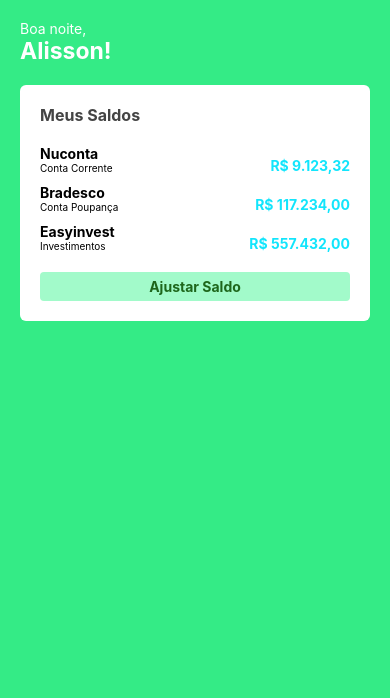
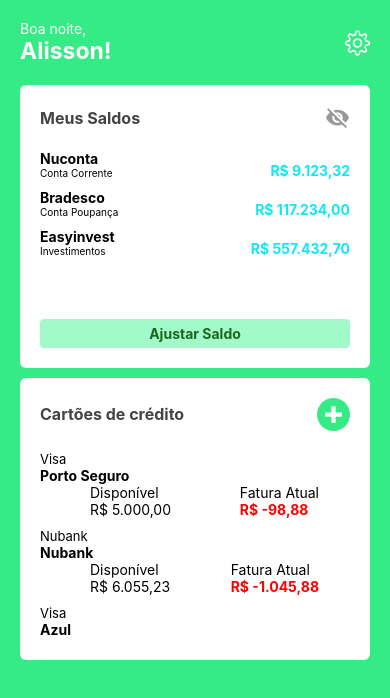
Before and after one commit to alissonph/app-organizze, a React Native app in the folder src/: screen / in a window 390 px wide. Shown: the top 698 px of the page. Built offline with nearby package versions, Linux system fonts and the light colour scheme.

Commit message:
Desenvolvimento

```diff
--- a/src/package.json
+++ b/src/package.json
@@ -13,6 +13,7 @@
     "react": "16.13.1",
     "react-dom": "16.13.1",
     "react-native": "https://github.com/expo/react-native/archive/sdk-40.0.1.tar.gz",
+    "react-native-vector-icons": "^7.1.0",
     "react-native-web": "~0.13.12",
     "styled-components": "^5.2.1"
   },
--- /dev/null
+++ b/src/src/Utils/index.tsx
@@ -0,0 +1,3 @@
+export var floatToMoney = (number,decimal=2) =>{
+    return number.toFixed(2).replace(".",",").replace(/(\d)(?=(\d{3})+(?!\d))/g, '$1.')
+}
--- /dev/null
+++ b/src/src/components/ResumoCartao/index.tsx
@@ -0,0 +1,27 @@
+import React from 'react';
+import { Text, TouchableOpacity, View } from 'react-native';
+import { styles } from './styles';
+import { floatToMoney } from '../../Utils';
+
+export default function ResumoCartao({ data }) {
+    return (
+        <TouchableOpacity>
+            <View style={styles.container}>
+                <View>
+                    <Text style={styles.company}>{data?.empresa}</Text>
+                    <Text style={styles.name}>{data?.nome}</Text>
+                </View>
+                <View style={styles.containerValues}>
+                    <View>
+                        <Text>Disponível</Text>
+                        <Text>R$ {floatToMoney(data?.limiteDisponivel)}</Text>
+                    </View>
+                    <View>
+                        <Text>Fatura Atual</Text>
+                        <Text style={styles.fatura}>R$ {floatToMoney(data?.faturaAtual)}</Text>
+                    </View>
+                </View>
+            </View>
+        </TouchableOpacity>
+    );
+}
--- /dev/null
+++ b/src/src/components/ResumoCartao/styles.tsx
@@ -0,0 +1,25 @@
+import { StyleSheet } from 'react-native';
+
+export const styles = StyleSheet.create({
+    container: {
+        paddingBottom: 10,
+        margin: 0,
+    },
+    company:{
+        fontSize: 13,
+    },
+    name:{
+        fontSize: 14,
+        fontWeight: 'bold'
+    },
+    containerValues: {
+        paddingLeft: 50,
+        width: '90%',
+        flexDirection: 'row',
+        justifyContent: 'space-between'
+    },
+    fatura:{
+        color: 'red',
+        fontWeight: 'bold'
+    }
+});
--- /dev/null
+++ b/src/src/components/ResumoCartoes/index.tsx
@@ -0,0 +1,50 @@
+import React, { useState } from 'react';
+import { styles } from './styles';
+import ResumoCartao from '../ResumoCartao';
+import { Button, FlatList, Text, TouchableOpacity, View } from 'react-native';
+import Icon from 'react-native-vector-icons/MaterialCommunityIcons';
+
+//eye-off e eye-outline
+export default function ResumoCartoes() {
+    return (
+        <View style={styles.container}>
+            <View style={styles.containerTitle}>
+                <Text style={styles.title}>Cartões de crédito</Text>
+                <TouchableOpacity style={styles.btnAddCartao} hitSlop={{top: 15, left: 15, bottom: 15, right: 15}}>
+                    <Icon name="plus-thick" size={25} color="#FFF" />
+                </TouchableOpacity>
+            </View>
+            <FlatList style={styles.list}
+                showsVerticalScrollIndicator={false}
+                keyboardShouldPersistTaps="handled"
+                data={[
+                    {
+                        id: 1,
+                        empresa: 'Visa',
+                        nome: 'Porto Seguro',
+                        limiteDisponivel: 5000,
+                        faturaAtual : -98.88,
+                    },
+                    {
+                        id: 2,
+                        empresa: 'Nubank',
+                        nome: 'Nubank',
+                        limiteDisponivel: 6055.23,
+                        faturaAtual : -1045.88,
+                    },
+                    {
+                        id: 3,
+                        empresa: 'Visa',
+                        nome: 'Azul',
+                        limiteDisponivel: 4500.22,
+                        faturaAtual : -30.00,
+                    }
+                ]}
+                keyExtractor={item => String(item.id)}
+                renderItem={({ item }) => (
+                    <ResumoCartao data={item}></ResumoCartao>
+                )}
+            />
+        </View>
+    );
+}
--- /dev/null
+++ b/src/src/components/ResumoCartoes/styles.tsx
@@ -0,0 +1,34 @@
+import { StyleSheet } from 'react-native';
+
+export const styles = StyleSheet.create({
+    container: {
+        flex: 1,
+        backgroundColor: 'white',
+        padding: 20,
+        borderRadius: 6,
+        marginRight: 20,
+        marginBottom: 10,
+        marginLeft: 20,
+    },
+    containerTitle: {
+        flexDirection: 'row',
+        justifyContent: 'space-between',
+        alignItems: 'center',
+    },
+    title: {
+        fontSize: 16,
+        fontWeight: 'bold',
+        color: '#444',
+    },
+    btnAddCartao: {
+        backgroundColor: '#34eb86',
+        width: 33,
+        height: 33,
+        borderRadius: 50,
+        justifyContent: 'center',
+        alignItems: 'center'
+    },
+    list: {
+        marginTop: 20,
+    },
+});
--- a/src/src/components/Conta/index.tsx
+++ b/src/src/components/ResumoConta/index.tsx
@@ -1,8 +1,9 @@
 import React from 'react';
 import { Text, TouchableOpacity, View } from 'react-native';
 import { styles } from './styles';
+import { floatToMoney } from '../../Utils';
 
-export default function Conta({ data }) {
+export default function ResumoConta({ data, isBalanceHidden }) {
     return (
         <TouchableOpacity>
             <View style={styles.container}>
@@ -10,7 +11,8 @@ export default function Conta({ data }) {
                     <Text style={styles.name}>{data?.nome}</Text>
                     <Text style={styles.description}>{data?.tipo}</Text>
                 </View>
-                <Text style={styles.saldo}>{data?.saldo}</Text>
+
+                <Text style={styles.saldo}>R$ {!isBalanceHidden ? floatToMoney(data?.saldo) : '---'}</Text>
             </View>
         </TouchableOpacity>
     );
--- a/src/src/components/Contas/index.tsx
+++ b/src/src/components/ResumoContas/index.tsx
@@ -1,12 +1,20 @@
-import React from 'react';
+import React, { useState } from 'react';
 import { styles } from './styles';
-import Conta from '../../components/Conta';
-import { FlatList, Text, TouchableOpacity, View } from 'react-native';
+import ResumoConta from '../ResumoConta';
+import { Button, FlatList, Text, TouchableOpacity, View } from 'react-native';
+import Icon from 'react-native-vector-icons/MaterialCommunityIcons';
 
-export default function Contas() {
+//eye-off e eye-outline
+export default function ResumoContas() {
+    const [isBalanceHidden, setBalanceHidden] = useState(false);
     return (
         <View style={styles.container}>
-            <Text style={styles.title}>Meus Saldos</Text>
+            <View style={styles.containerTitle}>
+                <Text style={styles.title}>Meus Saldos</Text>
+                <TouchableOpacity onPress={()=> setBalanceHidden(!isBalanceHidden)} hitSlop={{top: 15, left: 15, bottom: 15, right: 15}}>
+                    <Icon name={isBalanceHidden ? 'eye-outline' : 'eye-off'} size={25} color="#999" />
+                </TouchableOpacity>
+            </View>
             <FlatList style={styles.list}
                 showsVerticalScrollIndicator={false}
                 keyboardShouldPersistTaps="handled"
@@ -16,26 +24,26 @@ export default function Contas() {
                         nome: 'Nuconta',
                         tipo: 'Conta Corrente',
                         icone: '',
-                        saldo : 'R$ 9.123,32',
+                        saldo : 9123.32,
                     },
                     {
                         id: 2,
                         nome: 'Bradesco',
                         tipo: 'Conta Poupança',
                         icone: '',
-                        saldo : 'R$ 117.234,00',
+                        saldo : 117234,
                     },
                     {
                         id: 3,
                         nome: 'Easyinvest',
                         tipo: 'Investimentos',
                         icone: '',
-                        saldo : 'R$ 557.432,00',
+                        saldo : 557432.7,
                     }
                 ]}
                 keyExtractor={item => String(item.id)}
                 renderItem={({ item }) => (
-                    <Conta data={item}></Conta>
+                    <ResumoConta data={item} isBalanceHidden={isBalanceHidden}></ResumoConta>
                 )}
             />
             <TouchableOpacity style={styles.btnSaldo}>
--- a/src/src/components/Contas/styles.tsx
+++ b/src/src/components/ResumoContas/styles.tsx
@@ -9,6 +9,11 @@ export const styles = StyleSheet.create({
         marginRight: 20,
         marginBottom: 10,
         marginLeft: 20,
+    },
+    containerTitle: {
+        flexDirection: 'row',
+        justifyContent: 'space-between',
+        alignItems: 'center',
     },
     title: {
         fontSize: 16,
--- a/src/src/pages/Main/index.tsx
+++ b/src/src/pages/Main/index.tsx
@@ -1,21 +1,31 @@
 import React from 'react';
-import { SafeAreaView, ScrollView, StatusBar, StyleSheet, Text, View } from 'react-native';
+import { SafeAreaView, ScrollView, StatusBar, StyleSheet, Text, TouchableOpacity, View } from 'react-native';
 import { styles } from './styles';
-import Contas from '../../components/Contas';
+import ResumoContas from '../../components/ResumoContas';
+import ResumoCartoes from '../../components/ResumoCartoes';
+
+import Icon from 'react-native-vector-icons/SimpleLineIcons';
+
 
 export default function App() {
   return (
     <SafeAreaView style={styles.container}>
         <ScrollView>
-          <View style={styles.header}>
-            <Text style={styles.title}>Boa noite,</Text>
-            <Text style={styles.subTitle}>Alisson!</Text>
+          <View style={styles.containerHeader}>
+            <View style={styles.containerWelcome}>
+              <Text style={styles.title}>Boa noite,</Text>
+              <Text style={styles.subTitle}>Alisson!</Text>
+            </View>
+            <TouchableOpacity hitSlop={{top: 15, left: 15, bottom: 15, right: 15}}>
+              <Icon name="settings" size={25} color="#FFF" />
+            </TouchableOpacity>
           </View>
           <View>
-            <Contas/>
+            <ResumoContas/>
+            <ResumoCartoes/>
           </View>
         </ScrollView>
-        <StatusBar />
+        <StatusBar backgroundColor="transparent" translucent/>
     </SafeAreaView>
   );
 }
--- a/src/src/pages/Main/styles.tsx
+++ b/src/src/pages/Main/styles.tsx
@@ -1,13 +1,20 @@
 import { StyleSheet } from 'react-native';
+import Constants from "expo-constants";
 
 export const styles = StyleSheet.create({
     container: {
       flex: 1,
       backgroundColor: '#34eb86',
+      paddingTop: Constants.statusBarHeight,
     },
-    header: {
+    containerHeader: {
+      flexDirection: 'row',
+      justifyContent: 'space-between',
+      padding: 20,
+      alignItems: 'center'
+    },
+    containerWelcome: {
       flexDirection: 'column',
-      padding: 20,
     },
     title: {
       fontSize: 14,
```
Also changed, not shown: src/src/components/ResumoConta/styles.tsx (renamed from src/src/components/Conta/styles.tsx), 2 other files (tests, documents, lock files or other folders).
